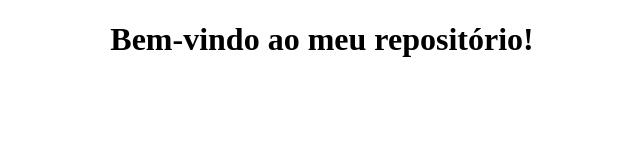
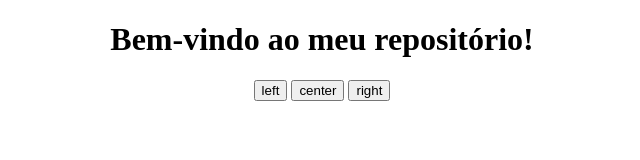
Before and after one commit to jhonaw/jhonaw.github.io, a plain HTML site: page index.html in a window 1280 px wide. Shown: the whole page, without its empty margins (318-958 px from the left). Drawn offline with Linux system fonts and the light colour scheme.

Commit message:
adicionando script.js

```diff
--- a/index.html
+++ b/index.html
@@ -3,5 +3,9 @@
     <meta charset="utf-8">
     <body style="text-align: center;">
         <h1>Bem-vindo ao meu repositório!</h1>
+        <button type="button" onClick="left()">left</button>
+        <button type="button" onClick="center()">center</button>
+        <button type="button" onClick="right()">right</button>
+        <script src="main.js"></script>
     </body>
 </html>
--- /dev/null
+++ b/main.js
@@ -0,0 +1,12 @@
+function left() {
+    var cor = document.querySelector("h1");
+    cor.setAttribute('style', 'text-align: left')
+}
+function center() {
+    var cor = document.querySelector("h1");
+    cor.setAttribute('style', 'text-align: center')
+}
+function right() {
+    var cor = document.querySelector("h1");
+    cor.setAttribute('style', 'text-align: right')
+}
```
